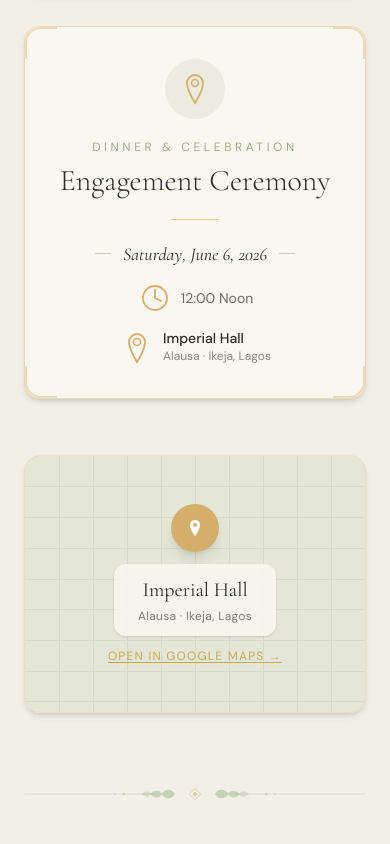
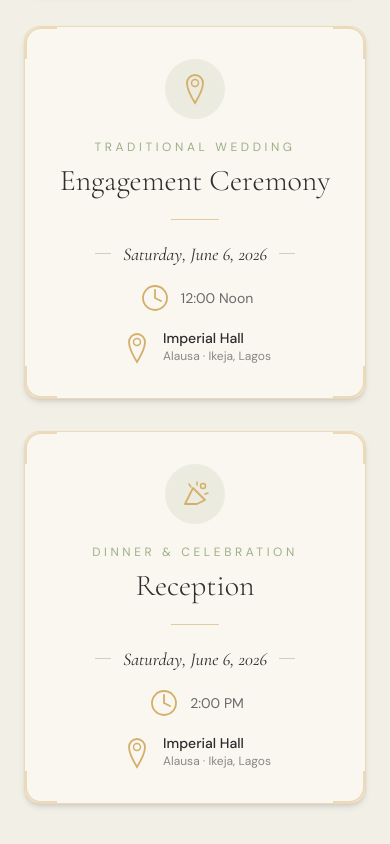
Before and after one commit to Oluwanifemiiii/meet-the-Thompsons, a React (Vite) app: page / in a window 390 px wide. Shown: the part 3740-4584 px from the top of the page. Built offline with nearby package versions, Linux system fonts and the light colour scheme; no server answers; the database is empty.

Commit message:
changed the gift reservation list and added the reception card

```diff
--- a/src/app/components/EventDetailsSection.tsx
+++ b/src/app/components/EventDetailsSection.tsx
@@ -26,6 +26,18 @@ function ClockIcon() {
     <svg width="36" height="36" viewBox="0 0 36 36" fill="none">
       <circle cx="18" cy="18" r="12" stroke="#D4AF6A" strokeWidth="1.8" fill="none"/>
       <path d="M18 10 L18 18 L24 21" stroke="#D4AF6A" strokeWidth="1.8" strokeLinecap="round"/>
+    </svg>
+  );
+}
+
+function CelebrationIcon() {
+  return (
+    <svg width="36" height="36" viewBox="0 0 36 36" fill="none">
+      <path d="M8 28L16 12L28 24L20 28Z" stroke="#D4AF6A" strokeWidth="1.8" fill="none" strokeLinejoin="round"/>
+      <circle cx="26" cy="10" r="2.5" stroke="#D4AF6A" strokeWidth="1.5" fill="none"/>
+      <path d="M12 8 L14 11" stroke="#D4AF6A" strokeWidth="1.5" strokeLinecap="round"/>
+      <path d="M28 18 L31 17" stroke="#D4AF6A" strokeWidth="1.5" strokeLinecap="round"/>
+      <path d="M20 6 L20 9" stroke="#D4AF6A" strokeWidth="1.5" strokeLinecap="round"/>
     </svg>
   );
 }
@@ -59,7 +71,7 @@ function EventCard({
       className="relative bg-[#FAF6F0] rounded-2xl shadow-md p-8 md:p-10 flex flex-col items-center text-center group hover:shadow-xl transition-shadow duration-300"
       style={{ border: "1.5px solid #D4AF6A66" }}
     >
-      {/* Gold corner accent */}
+      {/* Gold corner accents */}
       <div className="absolute top-0 left-0 w-8 h-8 border-t-2 border-l-2 border-[#D4AF6A]/40 rounded-tl-2xl" />
       <div className="absolute top-0 right-0 w-8 h-8 border-t-2 border-r-2 border-[#D4AF6A]/40 rounded-tr-2xl" />
       <div className="absolute bottom-0 left-0 w-8 h-8 border-b-2 border-l-2 border-[#D4AF6A]/40 rounded-bl-2xl" />
@@ -116,8 +128,10 @@ export function EventDetailsSection() {
         </h2>
       </div>
 
-      {/* Cards */}
-      <div ref={ref} className="max-w-4xl mx-auto grid grid-cols-1 md:grid-cols-2 gap-8 mb-14">
+      {/* Cards — top row: 2 cards, bottom row: 1 centred */}
+      <div ref={ref} className="max-w-4xl mx-auto mb-14">
+        {/* Top row */}
+        <div className="grid grid-cols-1 md:grid-cols-2 gap-8 mb-8">
           <EventCard
             delay={0}
             icon={<RingsIcon />}
@@ -130,10 +144,10 @@ export function EventDetailsSection() {
             inView={inView}
           />
           <EventCard
-          delay={0.2}
+            delay={0.15}
             icon={<PinIcon />}
             title="Engagement Ceremony"
-          subtitle="Dinner & Celebration"
+            subtitle="Traditional Wedding"
             date="Saturday, June 6, 2026"
             time="12:00 Noon"
             venue="Imperial Hall"
@@ -142,7 +156,25 @@ export function EventDetailsSection() {
           />
         </div>
 
-      {/* Map Placeholder */}
+        {/* Bottom row — centred third card */}
+        <div className="flex justify-center">
+          <div className="w-full md:w-[calc(50%-16px)]">
+            <EventCard
+              delay={0.3}
+              icon={<CelebrationIcon />}
+              title="Reception"
+              subtitle="Dinner & Celebration"
+              date="Saturday, June 6, 2026"
+              time="2:00 PM"
+              venue="Imperial Hall"
+              address="Alausa · Ikeja, Lagos"
+              inView={inView}
+            />
+          </div>
+        </div>
+      </div>
+
+      {/* Map */}
       <motion.div
         ref={mapRef}
         initial={{ opacity: 0, y: 30 }}
@@ -180,14 +212,9 @@ export function EventDetailsSection() {
                 <p className="font-['Cormorant_Garamond'] text-xl text-[#2D2D2D]">Imperial Hall</p>
                 <p className="font-['DM_Sans'] text-xs text-[#2D2D2D]/60 tracking-wide mt-1">Alausa · Ikeja, Lagos</p>
               </div>
-            <a
-              href="https://www.google.com/maps/search/?api=1&query=Imperial+Hall+Alausa+Ikeja+Lagos+Nigeria"
-              target="_blank"
-              rel="noopener noreferrer"
-              className="font-['DM_Sans'] text-xs tracking-widest uppercase text-[#C9A84C] hover:text-[#D4AF6A] underline underline-offset-2 transition-colors"
-            >
+              <span className="font-['DM_Sans'] text-xs tracking-widest uppercase text-[#C9A84C] hover:text-[#D4AF6A] underline underline-offset-2 transition-colors">
                 Open in Google Maps →
-            </a>
+              </span>
             </div>
           </div>
         </a>
--- a/src/app/components/RSVPSection.tsx
+++ b/src/app/components/RSVPSection.tsx
@@ -139,7 +139,7 @@ export function RSVPSection() {
           RSVP
         </h2>
         <p className="font-['DM_Sans'] text-sm text-[#2D2D2D]/60 mt-3 tracking-wide">
-          Kindly respond by May 15, 2026
+          Kindly respond by September 1, 2025
         </p>
       </div>
 
@@ -209,7 +209,7 @@ export function RSVPSection() {
               ) : (
                 <div className="grid grid-cols-1 gap-2">
                   {GIFT_OPTIONS.map((gift) => {
-                    const isClaimed = gift.id !== "money" && claimedGifts.has(gift.id);
+                    const isClaimed = gift.preReserved || (gift.id !== "money" && claimedGifts.has(gift.id));
                     const isSelected = form.gift === gift.id;
 
                     return (
--- a/src/lib/supabase.ts
+++ b/src/lib/supabase.ts
@@ -12,12 +12,16 @@ if (!supabaseUrl || !supabaseAnonKey) {
 export const supabase = createClient(supabaseUrl, supabaseAnonKey);
 
 export const GIFT_OPTIONS = [
-  { id: "washing_machine", label: "8kg Washing Machine" },
-  { id: "gas_cooker", label: "Gas Cooker with Oven" },
-  { id: "refrigerator", label: "Refrigerator" },
-  { id: "ac", label: "1.5 HP Air Conditioner" },
-  { id: "sound_system", label: "Sound System" },
-  { id: "money", label: "Money Gift" },
+  { id: "washing_machine",  label: "8kg Front Loader Washing Machine",           preReserved: false },
+  { id: "gas_cooker",       label: "4-Burner Gas Cooker with Oven",               preReserved: false },
+  { id: "refrigerator",     label: "200L Double Door Refrigerator",               preReserved: false },
+  { id: "ac",               label: "1.5 HP Hisense Inverter AC",                  preReserved: false },
+  { id: "soundbar",         label: "Hisense Soundbar with Subwoofer",             preReserved: false },
+  { id: "blender",          label: "Silver Crest SC-1589 Multifunction Blender",  preReserved: false },
+  { id: "tv",               label: "50 Inches LG Smart TV",                       preReserved: true  },
+  { id: "deep_freezer",     label: "250L Haier Thermocool Deep Freezer",          preReserved: true  },
+  { id: "airfryer",         label: "Airfryer",                                    preReserved: true  },
+  { id: "money",            label: "Cash Gift",                                   preReserved: false },
 ] as const;
 
 export type GiftId = typeof GIFT_OPTIONS[number]["id"];
```
Lines whose indentation alone changed are shown as unchanged.
